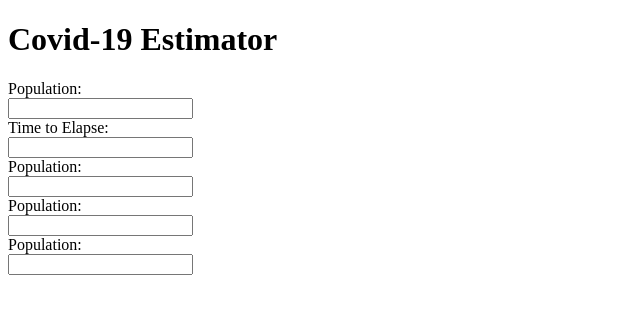
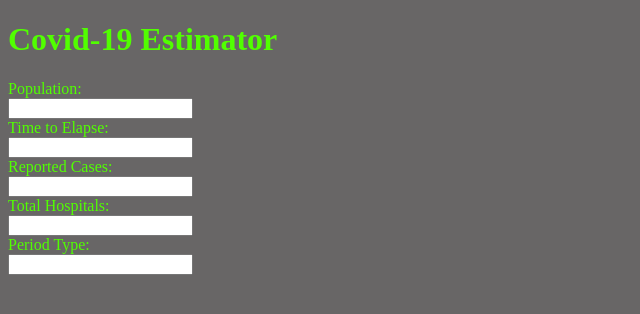
Before and after one commit to TebogoMothelo/devCAssesment, a website: page src/index.html in a window 1280 px wide. Shown: the whole page, without its empty margins (0-640 px from the left). Drawn offline with Linux system fonts and the light colour scheme.

Commit message:
added colours for backgorund and text

```diff
--- a/src/index.html
+++ b/src/index.html
@@ -5,19 +5,31 @@
     <meta name="viewport" content="width=device-width, initial-scale=1.0">
     <title>Document</title>
 </head>
+<style>
+    body,html{
+        background-color: rgb(104, 102, 102);
+    }
+    label, h1{
+        color: rgb(81, 255, 0);
+    }
+</style>
 <body>
     <h1>Covid-19 Estimator</h1>
     <form>
         <label for="population">Population:</label><br>
-        <input type="number" name="population"><br>
-        <label for="timeToElapse">Time to Elapse:</label><br>
-        <input type="number" name="timeToElapse"><br>
-        <label for="population">Population:</label><br>
-        <input type="number" name="population"><br>
-        <label for="population">Population:</label><br>
-        <input type="number" name="population"><br>
-        <label for="population">Population:</label><br>
-        <input type="number" name="population"><br>
+        <input id="population" type="number" name="population"><br>
+
+        <label for="timetoelapse">Time to Elapse:</label><br>
+        <input id="time" type="number" name="timetoelapse"><br>
+
+        <label for="reportedcases">Reported Cases:</label><br>
+        <input id="reported" type="number" name="reportedcases"><br>
+
+        <label for="totalhospitals">Total Hospitals:</label><br>
+        <input id="hospitals" type="number" name="totalhospitals"><br>
+
+        <label for="periodtype">Period Type:</label><br>
+        <input id="period" type="number" name="periodtype"><br>
       </form>
 
 </body>
```
